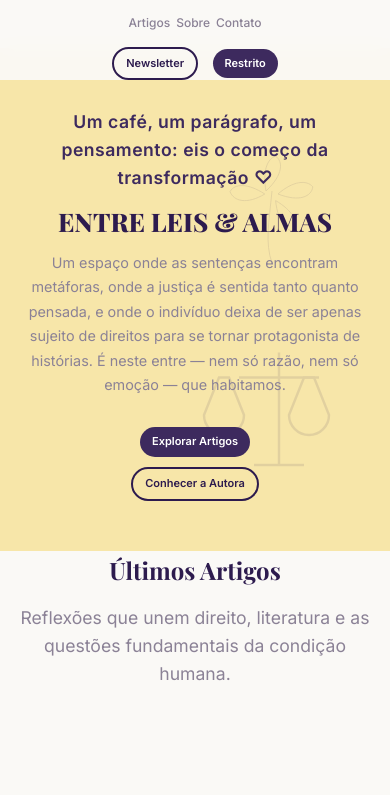
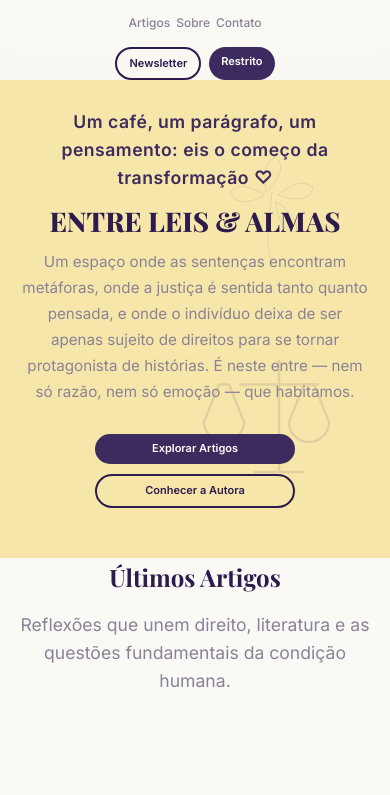
Before and after one commit to dionatandiego11/site-amor, a plain HTML site: page index.html in a window 390 px wide. Shown: the part 32-827 px from the top of the page. Drawn offline with nearby package versions, Linux system fonts and the light colour scheme; no server answers.

Commit message:
Em produção v4

```diff
--- a/index.html
+++ b/index.html
@@ -553,6 +553,17 @@
         font-size: 13px;
       }
 
+      .cta {
+        display: flex;
+        flex-wrap: wrap;
+        gap: 8px;
+        justify-content: center;
+      }
+
+      .cta .btn {
+        margin-left: 0 !important;
+      }
+
       .btn {
         padding: 8px 14px;
         font-size: 12px;
@@ -563,13 +574,14 @@
       }
 
       .hero h1 {
-        font-size: 2rem;
-        margin-bottom: 15px;
+        font-size: 2.1rem;
+        margin-bottom: 12px;
       }
 
       .hero p {
         font-size: 1rem;
-        padding: 0 10px;
+        line-height: 1.7;
+        padding: 0 6px;
       }
 
       .tagline {
@@ -580,6 +592,10 @@
         flex-direction: column;
         align-items: center;
         gap: 10px;
+      }
+
+      .hero .btn {
+        min-width: 200px;
       }
 
       .container {
@@ -635,9 +651,8 @@
         font-size: 1.6rem;
       }
 
-      .newsletter-form {
+      .form-group {
         flex-direction: column;
-        gap: 10px;
       }
 
       .newsletter-form input {
@@ -678,11 +693,12 @@
       }
 
       .hero h1 {
-        font-size: 1.6rem;
+        font-size: 1.7rem;
       }
 
       .hero p {
-        font-size: 0.9rem;
+        font-size: 0.95rem;
+        line-height: 1.7;
       }
 
       .section-title h2 {
```
